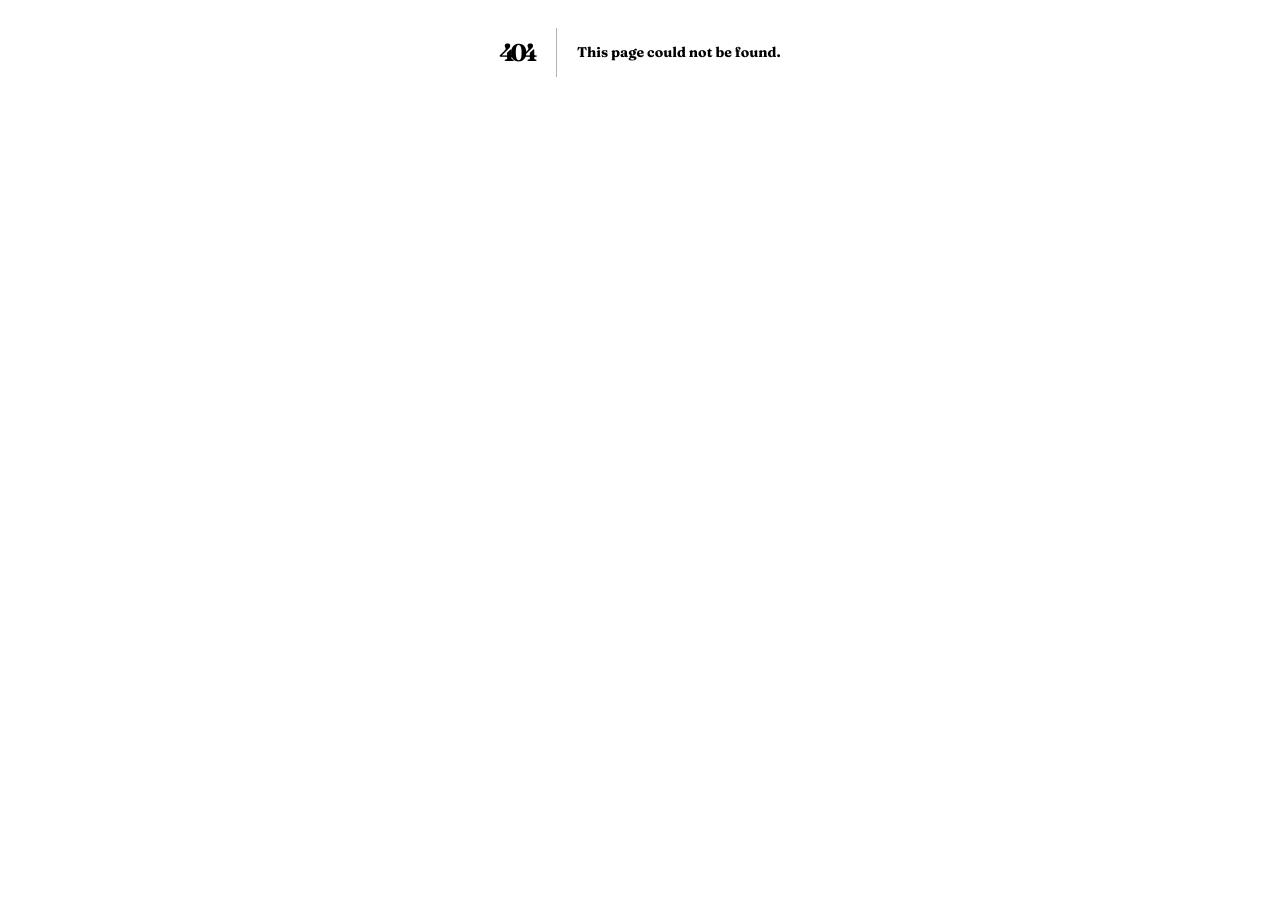
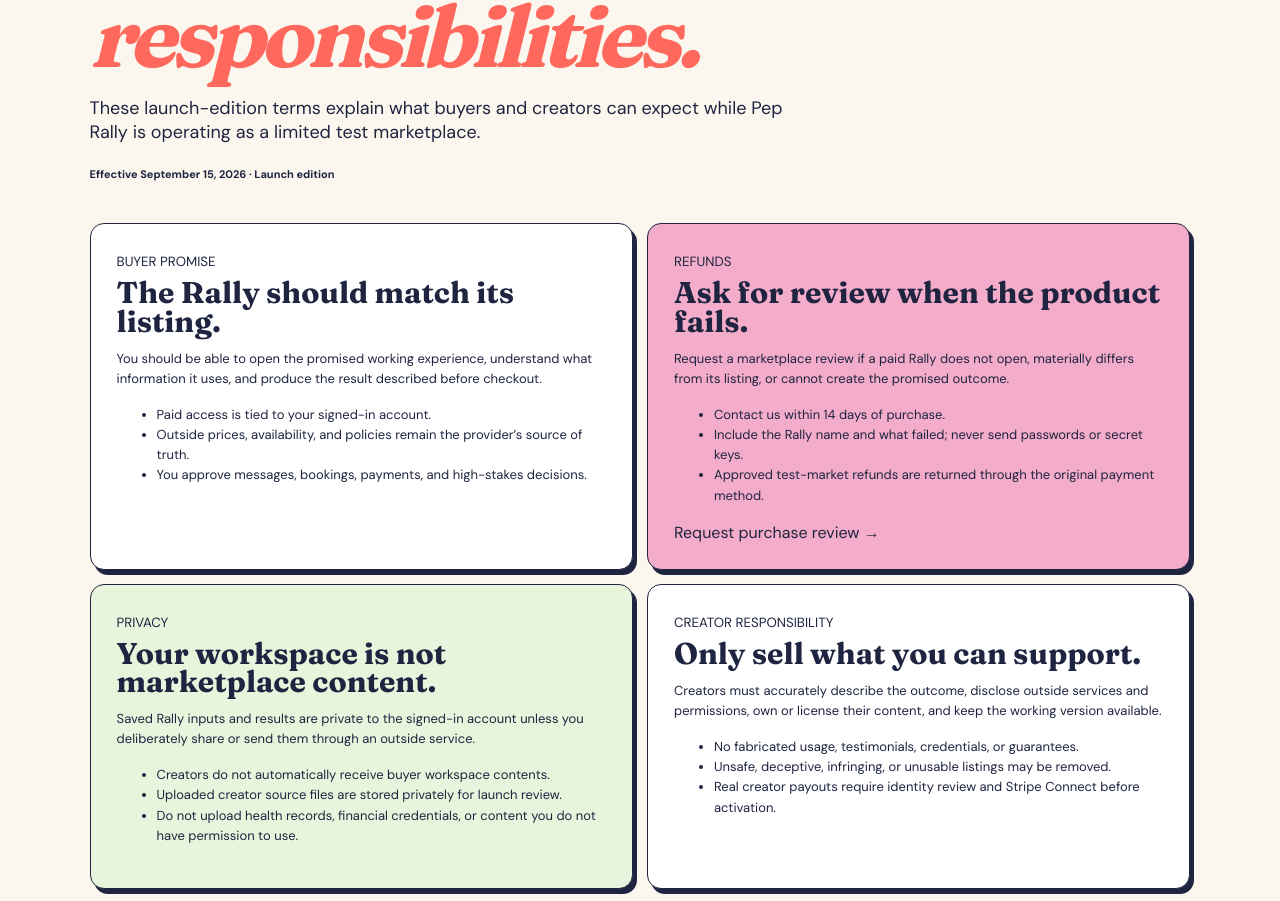
Before and after one commit to duroncelet/Pep-rally, a Next.js app: page /policies in a window 1280 px wide. Before the commit this address had no page. Shown: the part 348-1249 px from the top of the page. Before the commit the page ends 800 px from the top, so only its background shows below. Built offline with nearby package versions, Linux system fonts and the light colour scheme.

Commit message:
Harden marketplace trust and creator flows

```diff
--- a/app/api/creator-apps/route.ts
+++ b/app/api/creator-apps/route.ts
@@ -42,3 +42,16 @@
   await db.update(creatorApps).set({ stage, updatedAt: new Date() }).where(eq(creatorApps.id, app.id));
   return Response.json({ ok: true, stage });
 }
+
+export async function DELETE(request: Request) {
+  const user = await getChatGPTUser();
+  if (!user) return Response.json({ error: "Sign in required", signIn: chatGPTSignInPath("/build") }, { status: 401 });
+  const body = await request.json() as { id?: string };
+  if (!body.id) return Response.json({ error: "Choose a Rally to delete" }, { status: 400 });
+  const db = getDb();
+  const [app] = await db.select().from(creatorApps).where(and(eq(creatorApps.id, body.id), eq(creatorApps.creatorUserId, user.userId))).limit(1);
+  if (!app) return Response.json({ error: "Rally not found" }, { status: 404 });
+  if (app.stage === "published") return Response.json({ error: "Remove this Rally from the marketplace before deleting it." }, { status: 409 });
+  await db.delete(creatorApps).where(and(eq(creatorApps.id, body.id), eq(creatorApps.creatorUserId, user.userId)));
+  return Response.json({ ok: true });
+}
--- a/app/globals.css
+++ b/app/globals.css
@@ -1,4 +1,28 @@
 @import url("https://fonts.googleapis.com/css2?family=DM+Sans:wght@400;500;600;700&family=Fraunces:opsz,wght@9..144,700;9..144,800&display=swap");
+.creator-loop { display:grid; grid-template-columns:repeat(4,1fr); gap:10px; margin:22px 0; }
+.creator-loop span { display:flex; flex-direction:column; gap:5px; padding:14px; border:1px solid #d8d1c3; border-radius:10px; background:#fff; font-size:12px; }
+.creator-loop b { font-family:"Fraunces"; font-size:17px; }
+.studio-actions { display:flex; flex-direction:column; gap:8px; margin-top:12px; }
+.danger-link { background:transparent !important; border:0 !important; box-shadow:none !important; color:#9b3e38; text-decoration:underline; padding:4px !important; align-self:flex-start; }
+.start-rally { margin:0 auto 18px; width:min(1180px,calc(100% - 36px)); padding:18px 22px; display:flex; justify-content:space-between; align-items:center; gap:20px; border:1.5px solid #1f2440; border-radius:14px; background:#fff4bf; box-shadow:4px 5px 0 #1f2440; }
+.start-rally div { display:flex; flex-direction:column; gap:4px; }
+.start-rally b { font-family:"Fraunces"; font-size:20px; }
+.start-rally p { margin:0; max-width:760px; font-size:13px; }
+.policy-page { min-height:100vh; background:#fbf7ee; color:#1f2440; padding-bottom:60px; }
+.policy-page nav { display:flex; justify-content:space-between; align-items:center; padding:18px 5vw; border-bottom:1px solid #d8d1c3; }
+.policy-page nav div { display:flex; gap:18px; }
+.policy-page header { padding:72px 7vw 40px; max-width:900px; }
+.policy-page header h1 { font-size:clamp(48px,7vw,86px); line-height:.92; margin:12px 0 20px; }
+.policy-page header p { font-size:18px; max-width:700px; }
+.policy-page header > span { font-size:11px; font-weight:700; }
+.policy-grid { display:grid; grid-template-columns:repeat(2,1fr); gap:14px; padding:0 7vw; }
+.policy-grid article { padding:26px; border:1.5px solid #1f2440; border-radius:14px; background:#fff; box-shadow:4px 5px 0 #1f2440; }
+.policy-grid article:nth-child(2),.policy-grid article:nth-child(5){background:#f3acc9}.policy-grid article:nth-child(3),.policy-grid article:nth-child(6){background:#e8f5dc}
+.policy-grid h2 { font-size:30px; margin:8px 0 12px; }
+.policy-grid p,.policy-grid li { font-size:13px; line-height:1.55; }
+.policy-actions { display:flex; gap:12px; align-items:center; margin-top:18px; }
+.policy-page footer { margin:36px 7vw 0; padding-top:20px; border-top:1px solid #d8d1c3; display:flex; justify-content:space-between; gap:20px; font-size:12px; }
+@media(max-width:760px){.creator-loop,.policy-grid{grid-template-columns:1fr}.start-rally,.policy-page footer{align-items:flex-start;flex-direction:column}.policy-page nav div{gap:9px;font-size:11px}}
 .source-paths {
   display: grid;
   grid-template-columns: repeat(3, 1fr);
--- a/app/page.tsx
+++ b/app/page.tsx
@@ -50,7 +50,7 @@
 
     <section className="outcome-standard"><header><small>WHAT COUNTS AS A RALLY</small><h2>Open it. Finish something. Keep the result.</h2><p>The subjects can be broad. The customer outcome cannot be vague.</p></header><div><article><b>01</b><h3>Bring real context</h3><p>Your dates, notes, measurements, budget, constraints, preferences, or source material.</p></article><article><b>02</b><h3>Get a first useful result</h3><p>Not an empty dashboard—a plan, comparison, study system, calculation, shortlist, or decision draft.</p></article><article><b>03</b><h3>Review and decide</h3><p>Change assumptions, correct mistakes, and keep the important human judgment with you.</p></article><article><b>04</b><h3>Use it outside the app</h3><p>Save the workspace, return later, share it, export it, or take the next real-world action.</p></article></div></section>
 
-    <section className="creator-path" id="creators"><div><small>FOR PEOPLE WHO MAKE THINGS</small><h2>Made something useful?<br/><em>Put it on the shelf.</em></h2><p>Turn a tool you made for yourself, your clients, your students, or your community into a Rally people can try and buy.</p><a className="primary center-link" href="/build">Build or publish a Rally →</a></div><aside><small>EXAMPLE $20 SALE</small><span><b>$16</b>to the creator</span><span><b>$4</b>to Pep Rally</span><p>The current marketplace model sends 80% of a sale to the creator before outside processing costs. Your listing shows the price, outcome, and what customers receive.</p></aside></section>
+    <section className="creator-path" id="creators"><div><small>FOR PEOPLE WHO MAKE THINGS</small><h2>Made something useful?<br/><em>Put it on the shelf.</em></h2><p>Turn a tool you made for yourself, your clients, your students, or your community into a Rally people can try and buy.</p><a className="primary center-link" href="/build">Build or publish a Rally →</a></div><aside><small>PLANNED CREATOR ECONOMICS · $20 SALE</small><span><b>$16</b>creator share</span><span><b>$4</b>Pep Rally share</span><p>This is the proposed 80/20 marketplace model before outside processing costs. Real creator payouts activate only after identity review and Stripe Connect onboarding.</p></aside></section>
 
     <section className="simple-how"><header><small>WHAT PEP RALLY ADDS</small><h2>Your expertise, packaged<br/>as something people can use.</h2></header><div><article><b>01</b><h3>Build it or bring it</h3><p>Start inside Pep Rally, or upload and link the mini-app you already made.</p></article><article><b>02</b><h3>Add the hard parts</h3><p>Accounts, hosting, payments, files, live data, messages, calendars, maps, AI, and support.</p></article><article><b>03</b><h3>Show the outcome</h3><p>Give shoppers a working preview, clear permissions, price, and exactly what they receive.</p></article><article><b>04</b><h3>Sell and improve</h3><p>Reach customers, collect verified reviews, see usage, and publish updates.</p></article></div></section>
 
@@ -58,6 +58,6 @@
 
     <section className="consumer-faq" id="faq"><header><small>PEP RALLY FAQ</small><h2>Shop a Rally.<br/>Or sell one.</h2></header><div><details open><summary>What exactly is Pep Rally?</summary><p>Pep Rally is a two-sided marketplace for focused mini-apps. Shop a working solution to an everyday problem, or publish and sell one you made.</p></details><details><summary>What do I get when I pay?</summary><p>The working mini-app, your private saved workspace, the promised outcome, and any exports or future updates shown in the listing.</p></details><details><summary>Can I try a Rally first?</summary><p>Yes. Start with the two free complete Rallies, or use the working preview on a paid listing before checkout.</p></details><details><summary>How do creators make money?</summary><p>Creators choose free or paid access. The current model gives the creator 80% of each sale before outside processing costs, plus a listing, customer library, verified reviews, usage signals, and updates.</p></details><details><summary>Do I have to build it inside Pep Rally?</summary><p>No. Build from an idea inside Pep Rally, link a mini-app that is already live, or upload an existing project for hosting.</p></details><details><summary>Why do I sign in?</summary><p>Your account keeps your Rallies, plans, purchases, and saved progress private and available when you return. Pep Rally currently uses secure ChatGPT sign-in.</p></details></div></section>
 
-    <footer className="consumer-footer"><a href="#top" className="brand"><span className="brand-mark">P</span>Pep Rally</a><p>Working apps, made by people who know the problem.</p><div><a href="#marketplace">Shop</a><a href="#creators">Sell your Rally</a></div><span>Open. Finish. Keep.</span></footer>
+    <footer className="consumer-footer"><a href="#top" className="brand"><span className="brand-mark">P</span>Pep Rally</a><p>Working apps, made by people who know the problem.</p><div><a href="#marketplace">Shop</a><a href="#creators">Sell your Rally</a><a href="/policies">Trust + policies</a><a href="mailto:support@peprally.app">Support</a></div><span>Open. Finish. Keep.</span></footer>
   </main>;
 }
--- /dev/null
+++ b/app/policies/page.tsx
@@ -0,0 +1,17 @@
+export const metadata = { title: "Trust, support, and marketplace terms · Pep Rally", description: "How Pep Rally handles previews, purchases, privacy, refunds, support, and creator responsibilities." };
+
+export default function PoliciesPage() {
+  return <main className="policy-page">
+    <nav><a href="/" className="brand"><span className="brand-mark">P</span>Pep Rally</a><div><a href="/#marketplace">Shop</a><a href="/build">Sell a Rally</a><a href="/library">My Rallies</a></div></nav>
+    <header><small>PEP RALLY TRUST CENTER</small><h1>Useful products.<br/><em>Clear responsibilities.</em></h1><p>These launch-edition terms explain what buyers and creators can expect while Pep Rally is operating as a limited test marketplace.</p><span>Effective September 15, 2026 · Launch edition</span></header>
+    <section className="policy-grid">
+      <article><small>BUYER PROMISE</small><h2>The Rally should match its listing.</h2><p>You should be able to open the promised working experience, understand what information it uses, and produce the result described before checkout.</p><ul><li>Paid access is tied to your signed-in account.</li><li>Outside prices, availability, and policies remain the provider’s source of truth.</li><li>You approve messages, bookings, payments, and high-stakes decisions.</li></ul></article>
+      <article><small>REFUNDS</small><h2>Ask for review when the product fails.</h2><p>Request a marketplace review if a paid Rally does not open, materially differs from its listing, or cannot create the promised outcome.</p><ul><li>Contact us within 14 days of purchase.</li><li>Include the Rally name and what failed; never send passwords or secret keys.</li><li>Approved test-market refunds are returned through the original payment method.</li></ul><a href="mailto:support@peprally.app?subject=Pep%20Rally%20purchase%20review">Request purchase review →</a></article>
+      <article><small>PRIVACY</small><h2>Your workspace is not marketplace content.</h2><p>Saved Rally inputs and results are private to the signed-in account unless you deliberately share or send them through an outside service.</p><ul><li>Creators do not automatically receive buyer workspace contents.</li><li>Uploaded creator source files are stored privately for launch review.</li><li>Do not upload health records, financial credentials, or content you do not have permission to use.</li></ul></article>
+      <article><small>CREATOR RESPONSIBILITY</small><h2>Only sell what you can support.</h2><p>Creators must accurately describe the outcome, disclose outside services and permissions, own or license their content, and keep the working version available.</p><ul><li>No fabricated usage, testimonials, credentials, or guarantees.</li><li>Unsafe, deceptive, infringing, or unusable listings may be removed.</li><li>Real creator payouts require identity review and Stripe Connect before activation.</li></ul></article>
+      <article><small>REPORTING + SUPPORT</small><h2>Tell us what went wrong.</h2><p>Report a broken, misleading, unsafe, or infringing Rally. Include the listing URL and a concise description of the issue.</p><div className="policy-actions"><a className="primary" href="mailto:support@peprally.app?subject=Pep%20Rally%20support">Contact support</a><a href="mailto:support@peprally.app?subject=Report%20a%20Rally">Report a Rally</a></div></article>
+      <article><small>PAYMENTS</small><h2>The current site uses Stripe sandbox mode.</h2><p>No real money moves in this hosted prototype. Before public commerce, Pep Rally must activate production payments, creator onboarding, payouts, tax handling, chargebacks, and operational support.</p><a href="/connections">See connection status →</a></article>
+    </section>
+    <footer><p>This is a concise launch-edition policy—not a substitute for jurisdiction-specific legal advice before commercial release.</p><a href="/">Return to Pep Rally →</a></footer>
+  </main>;
+}
--- a/app/purchase/success/page.tsx
+++ b/app/purchase/success/page.tsx
@@ -13,5 +13,5 @@
     try { result = await fulfillCheckoutSession(sessionId, user.userId); }
     catch (caught) { error = caught instanceof Error ? caught.message : "Pep Rally could not verify this purchase."; }
   }
-  return <main className="purchase-result"><section><a href="/" className="brand"><span className="brand-mark">P</span>Pep Rally</a>{result?.fulfilled ? <><small>PAYMENT VERIFIED · ACCESS UNLOCKED</small><h1>Your Rally is ready.</h1><p>Stripe confirmed the test payment, Pep Rally saved the purchase, and {result.title || "your executable workspace"} is now in your library.</p><div><a className="primary" href={result.accessUrl || "/"}>Open the Rally →</a><a href="/">View my Rallies</a></div><em>This was a Stripe test-mode purchase. No real money moved.</em></> : <><small>PAYMENT NOT YET VERIFIED</small><h1>Access is still waiting.</h1><p>{error || "Stripe has not marked this Checkout Session paid yet. Refresh after the payment finishes."}</p><div><a className="primary" href="/">Return to Pep Rally</a></div></>}</section></main>;
+  return <main className="purchase-result"><section><a href="/" className="brand"><span className="brand-mark">P</span>Pep Rally</a>{result?.fulfilled ? <><small>PAYMENT VERIFIED · ACCESS UNLOCKED</small><h1>Your Rally is ready.</h1><p>Stripe confirmed the test payment, Pep Rally saved the purchase, and {result.title || "your executable workspace"} is now in your library.</p><div><a className="primary" href={result.accessUrl || "/"}>Open the Rally →</a><a href="/library">View my Rallies</a></div><em>This was a Stripe test-mode purchase. No real money moved.</em></> : <><small>PAYMENT NOT YET VERIFIED</small><h1>Access is still waiting.</h1><p>{error || "Stripe has not marked this Checkout Session paid yet. Refresh after the payment finishes."}</p><div><a className="primary" href="/">Return to Pep Rally</a></div></>}</section></main>;
 }
--- a/app/shop/[slug]/page.tsx
+++ b/app/shop/[slug]/page.tsx
@@ -21,12 +21,12 @@
   if (!product) return <main className="pdp-page"><nav><a href="/" className="brand"><span className="brand-mark">P</span>Pep Rally</a></nav><section className="concept-missing"><h1>This Rally moved.</h1><a href="/">Back to Pep Rally →</a></section></main>;
 
   return <main className={`pdp-page pdp-${product.color}`}>
-    <nav><a href="/" className="brand"><span className="brand-mark">P</span>Pep Rally</a><div><a href="/#marketplace">Marketplace</a><a href="#reviews">Reviews</a><a href="/">My Rallies</a></div></nav>
+    <nav><a href="/" className="brand"><span className="brand-mark">P</span>Pep Rally</a><div><a href="/#marketplace">Marketplace</a><a href="#reviews">Reviews</a><a href="/library">My Rallies</a></div></nav>
     <header className="pdp-hero"><div className="pdp-photo"><img src={product.image} alt=""/><span>PEP RALLY ORIGINAL · {product.price.toUpperCase()}</span></div><div className="pdp-copy"><small>{product.eyebrow}</small><h1>{product.title}</h1><p>{product.blurb}</p><div className="pdp-price"><b>{product.price}</b><span>Working mini-app · saved workspace · updates included</span></div><a className="primary full center-link" href={product.appHref}>Open the free Rally →</a><div className="pdp-assurance"><span>✓ No payment required</span><span>✓ See permissions before saving</span><span>✓ Verified reviews only after use</span></div></div></header>
 
     <section className="pdp-outcome"><header><small>KNOW BEFORE YOU OPEN IT</small><h2>What you bring.<br/><em>What you leave with.</em></h2></header><div><article><small>YOU BRING</small>{product.inputs.map((item) => <span key={item}>{item}</span>)}</article><article><small>THE RALLY CREATES</small>{product.outputs.map((item) => <span key={item}>{item}</span>)}</article><article><small>DATA + PERMISSIONS</small>{product.permissions.map((item) => <span key={item}>{item}</span>)}</article></div></section>
 
-    <section className="pdp-trust"><div><small>MADE BY PEP RALLY</small><h2>A complete example, not a sales mockup.</h2><p>The workspace opens, accepts real inputs, saves your work after sign-in, and returns a usable result. External bookings or money transfers stay in your control.</p><span>{product.version}</span></div><aside><b>Pep Rally buyer promise</b><p>A paid Rally should match its listing, open successfully, explain its permissions, and provide the promised outcome. If it does not, buyers can report it and request review under the marketplace refund policy.</p><a href="/connections">See connection and support status →</a></aside></section>
+    <section className="pdp-trust"><div><small>MADE BY PEP RALLY</small><h2>A complete example, not a sales mockup.</h2><p>The workspace opens, accepts real inputs, saves your work after sign-in, and returns a usable result. This edition is an organizer workspace: email, text, booking, and payment actions open reviewed handoffs; it does not yet provide independent guest accounts.</p><span>{product.version}</span></div><aside><b>Pep Rally buyer promise</b><p>A paid Rally should match its listing, open successfully, explain its permissions, and provide the promised outcome. If it does not, buyers can report it and request review.</p><a href="/policies">Read support, refund, and privacy terms →</a></aside></section>
 
     <ReviewPanel slug={product.slug}/>
 
```
Also changed, not shown: app/rally/bachelorette/page.tsx (+4 -2 lines), app/build/page.tsx.
